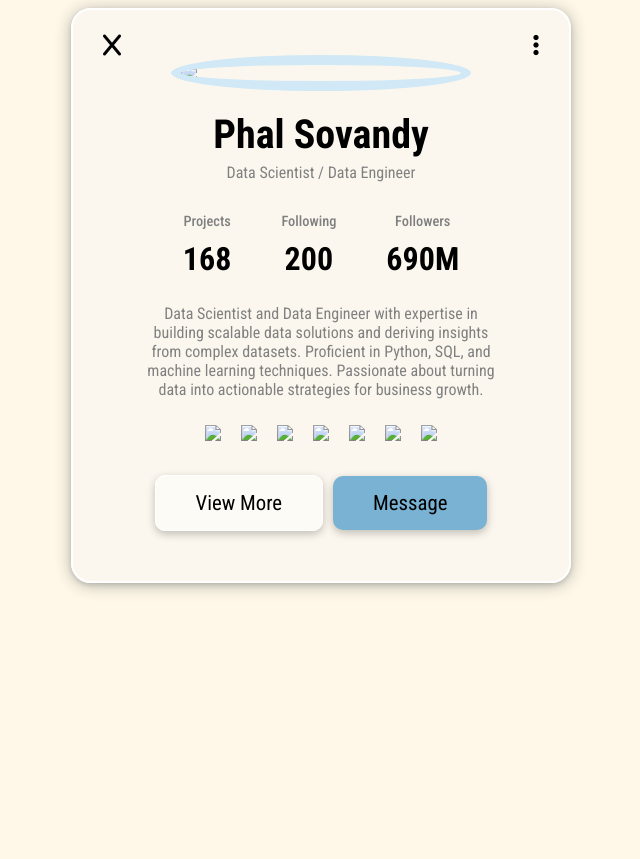
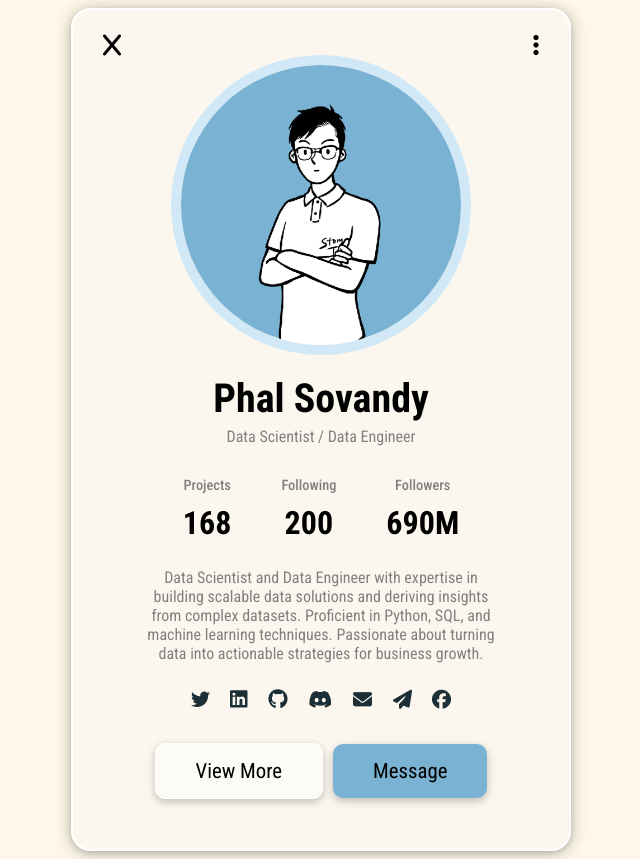
Before and after one commit to Phal-Sovandy/CSS-CSDS2, a plain HTML site: page EX4/Profile.html in a window 1280 px wide. Shown: the whole page, without its empty margins (319-959 px from the left). Before the commit the page ends 800 px from the top, so only its background shows below. Drawn offline with Linux system fonts and the light colour scheme; the site is published under a folder, as on GitHub Pages, so addresses that start at the root find nothing; a web font is replaced by a local one.

Commit message:
Update Profile.html

```diff
--- a/EX4/Profile.html
+++ b/EX4/Profile.html
@@ -16,7 +16,7 @@
             <i class="fa-solid fa-x fa-xl"></i>
             <i class="fa-solid fa-ellipsis-vertical fa-xl"></i>
         </div>
-        <img id="profile-picture" src="/Image/myProfile.png">
+        <img id="profile-picture" src="Image/myProfile.png">
 
         <div id="profile-details">
             <h2 id="name">Phal Sovandy</h2>
@@ -39,13 +39,13 @@
         </div>
 
         <div id="link-social">
-            <a href="https://x.com/" target="_blank"><img src="/Image/socialMedialogo/Frame.png"/></a>
-            <a href="https://www.linkedin.com/" target="_blank"><img src="/Image/socialMedialogo/Frame1.png"/></a>
-            <a href="https://github.com/" target="_blank"><img src="/Image/socialMedialogo/Frame2.png"/></a>
-            <a href="https://discord.com/" target="_blank"><img src="/Image/socialMedialogo/Frame3.png"/></a>
-            <a href="mailto: phalsovandy007@gmail.com"><img src="/Image/socialMedialogo/Frame4.png"/></a>
-            <a href="https://telegram.org/" target="_blank"><img src="/Image/socialMedialogo/Frame5.png"/></a>
-            <a href="https://www.facebook.com/" target="_blank"><img src="/Image/socialMedialogo/Frame6.png"/></a>
+            <a href="https://x.com/" target="_blank"><img src="Image/socialMedialogo/Frame.png"/></a>
+            <a href="https://www.linkedin.com/" target="_blank"><img src="Image/socialMedialogo/Frame1.png"/></a>
+            <a href="https://github.com/" target="_blank"><img src="Image/socialMedialogo/Frame2.png"/></a>
+            <a href="https://discord.com/" target="_blank"><img src="Image/socialMedialogo/Frame3.png"/></a>
+            <a href="mailto: phalsovandy007@gmail.com"><img src="Image/socialMedialogo/Frame4.png"/></a>
+            <a href="https://telegram.org/" target="_blank"><img src="Image/socialMedialogo/Frame5.png"/></a>
+            <a href="https://www.facebook.com/" target="_blank"><img src="Image/socialMedialogo/Frame6.png"/></a>
         </div>
 
         <div id="button-profile">
```
